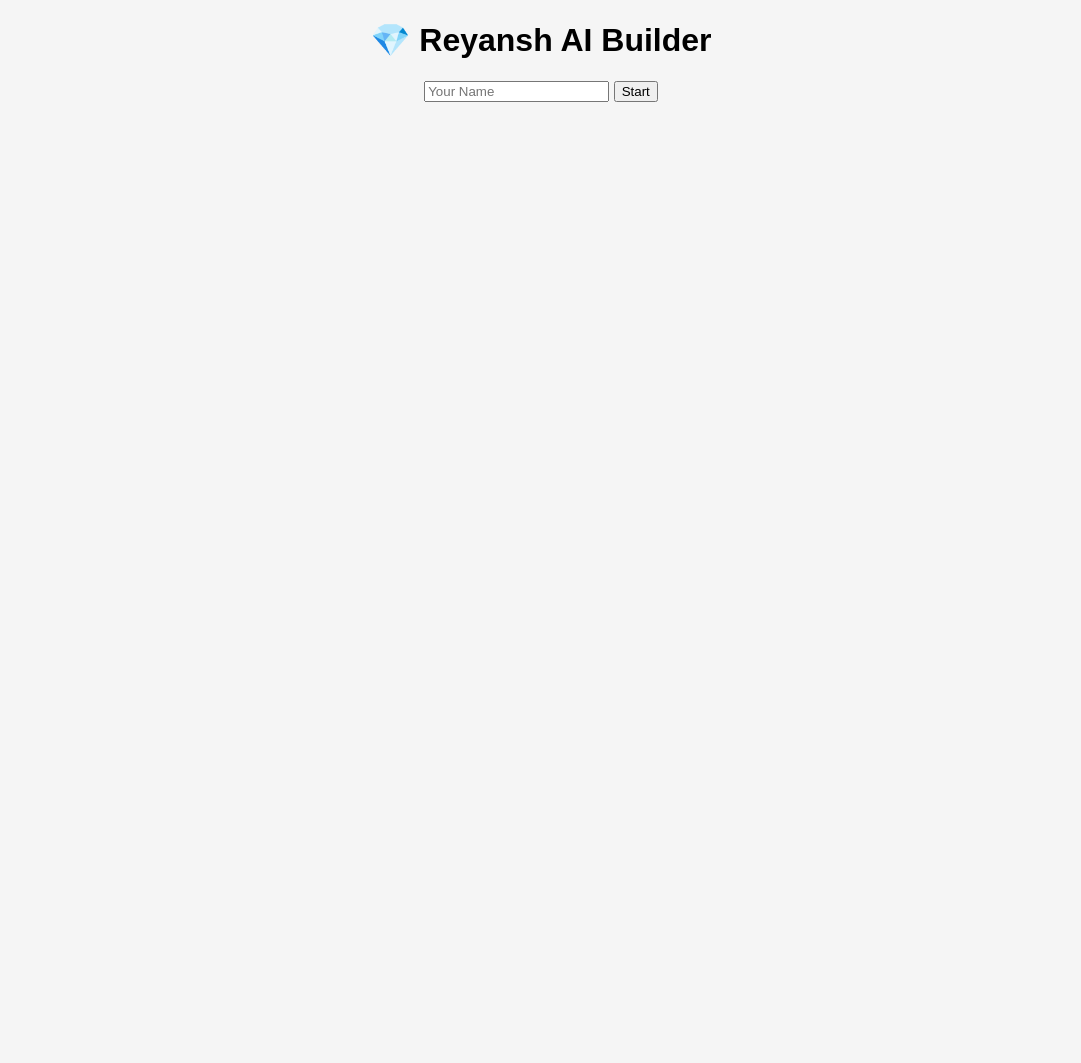
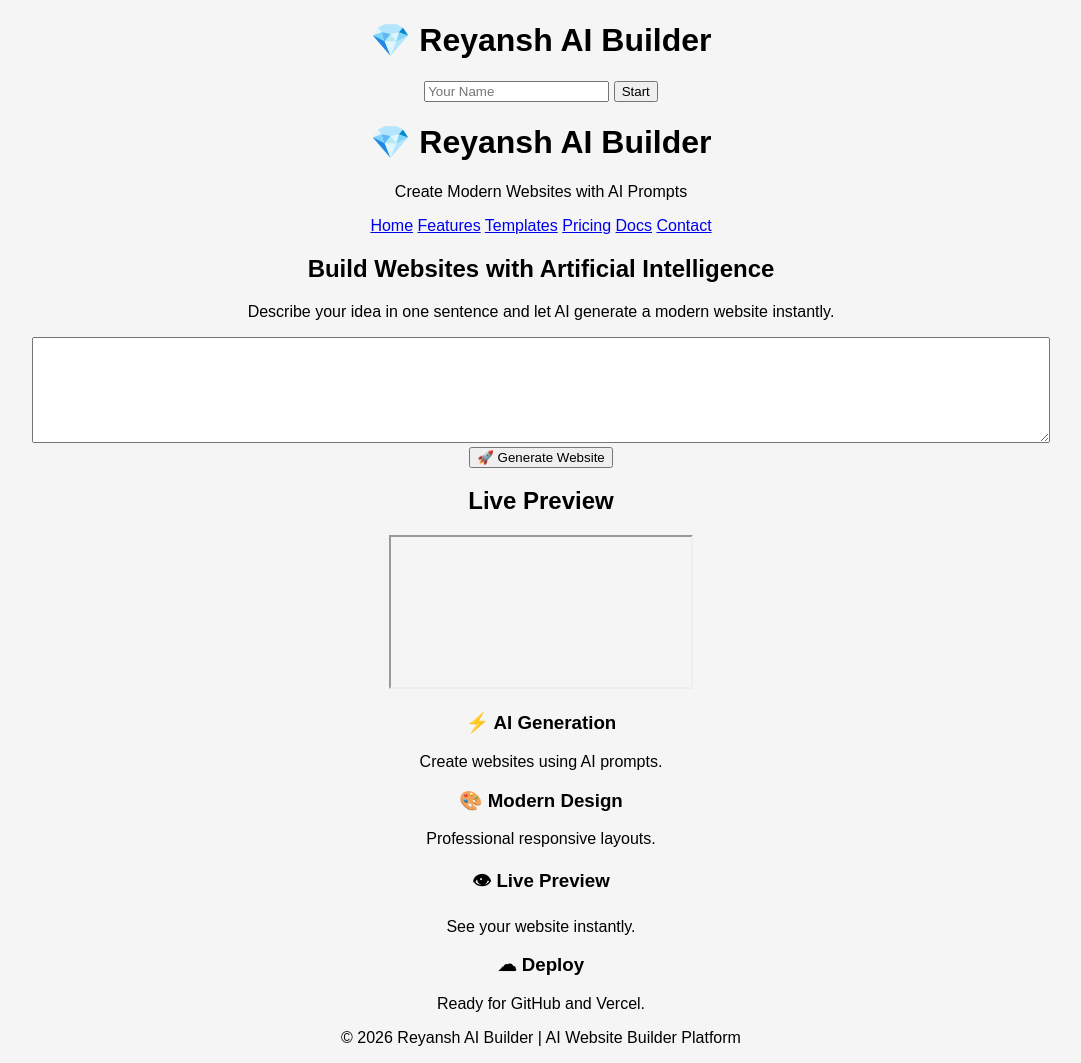
Before and after one commit to wabsit/Reyansh-AI-Builder, a website: page index.html in a window 1280 px wide. Shown: the whole page, without its empty margins (99-1180 px from the left). Before the commit the page ends 800 px from the top, so only its background shows below. Drawn offline with Linux system fonts and the light colour scheme.

Commit message:
index.html

```diff
--- a/index.html
+++ b/index.html
@@ -21,3 +21,94 @@ function start(){
 
 </body>
 </html>
+<!DOCTYPE html>
+<html lang="en">
+<head>
+  <meta charset="UTF-8">
+  <meta name="viewport" content="width=device-width, initial-scale=1.0">
+  <title>💎 Reyansh AI Builder</title>
+  <link rel="stylesheet" href="style.css">
+</head>
+<body>
+
+  <!-- Header -->
+  <header class="header">
+    <div class="logo">
+      <h1>💎 Reyansh AI Builder</h1>
+      <p>Create Modern Websites with AI Prompts</p>
+    </div>
+
+    <nav>
+      <a href="#">Home</a>
+      <a href="#">Features</a>
+      <a href="#">Templates</a>
+      <a href="#">Pricing</a>
+      <a href="#">Docs</a>
+      <a href="#">Contact</a>
+    </nav>
+  </header>
+
+  <!-- Hero Section -->
+  <section class="hero">
+    <h2>Build Websites with Artificial Intelligence</h2>
+    <p>
+      Describe your idea in one sentence and let AI generate a modern website
+      instantly.
+    </p>
+
+    <textarea
+      id="prompt"
+      placeholder="Example: Create a modern portfolio website with dark theme, contact form and gallery">
+    </textarea>
+
+    <br>
+
+    <button onclick="generate()">
+      🚀 Generate Website
+    </button>
+  </section>
+
+  <!-- Preview -->
+  <section class="preview">
+    <h2>Live Preview</h2>
+
+    <iframe
+      id="preview"
+      title="Website Preview">
+    </iframe>
+  </section>
+
+  <!-- Features -->
+  <section class="features">
+
+    <div class="card">
+      <h3>⚡ AI Generation</h3>
+      <p>Create websites using AI prompts.</p>
+    </div>
+
+    <div class="card">
+      <h3>🎨 Modern Design</h3>
+      <p>Professional responsive layouts.</p>
+    </div>
+
+    <div class="card">
+      <h3>👁 Live Preview</h3>
+      <p>See your website instantly.</p>
+    </div>
+
+    <div class="card">
+      <h3>☁ Deploy</h3>
+      <p>Ready for GitHub and Vercel.</p>
+    </div>
+
+  </section>
+
+  <!-- Footer -->
+  <footer>
+    <p>© 2026 Reyansh AI Builder | AI Website Builder Platform</p>
+  </footer>
+
+  <script src="script.js"></script>
+
+</body>
+</html>
```
